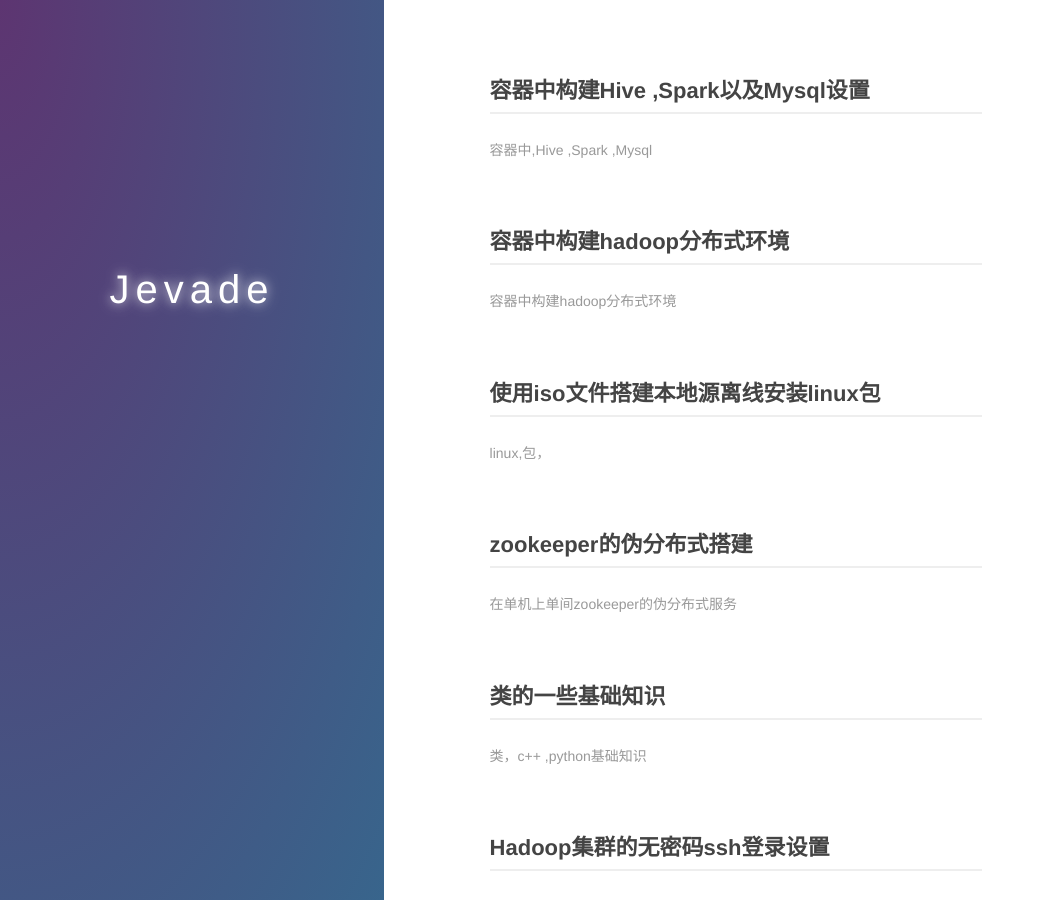
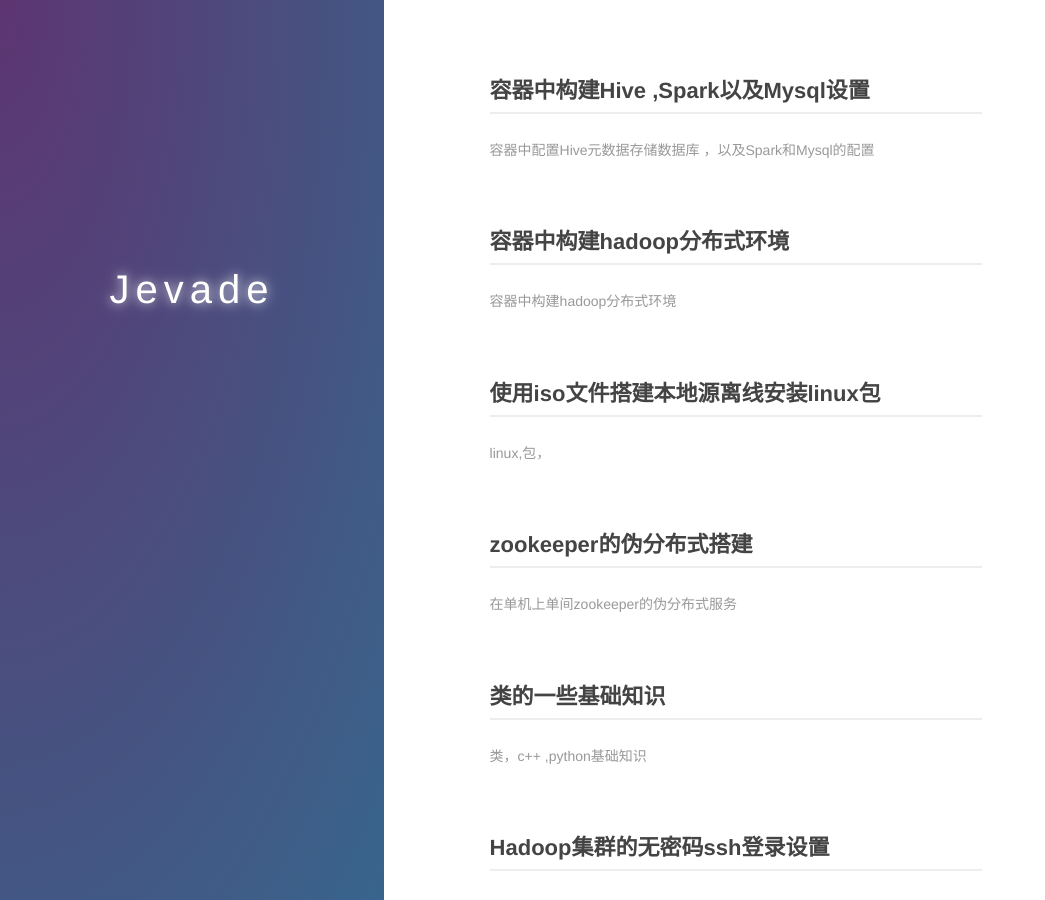
Before and after one commit to Jevade/.GitHub.io, a Jekyll site: the page built from index.md, in a window 1280 px wide and 900 px high. Shown: the whole window, without its empty margins (0-1045 px from the left). Built offline with Jekyll 4.4.1, drawn with Linux system fonts in a browser that asks for light colours.

Commit message:
修改文章

```diff
--- a/_posts/2018-12-27-hadoop-in-docker(2).md
+++ b/_posts/2018-12-27-hadoop-in-docker(2).md
@@ -2,7 +2,7 @@
 layout:     post
 title:      容器中构建Hive ,Spark以及Mysql设置
 category: blog
-description: 容器中,Hive ,Spark ,Mysql
+description: 容器中配置Hive元数据存储数据库 ，以及Spark和Mysql的配置
 tag: Hadoop,linux,docker
 ---
 
@@ -260,6 +260,8 @@ sed 替换
 	-bash-4.2# bash
 	[root@pbs1 ~]#
 
+
+
 [^1]:	.
 
 [image-1]:	https://www.dropbox.com/s/pry0fy3vqljt96c/%E5%B1%8F%E5%B9%95%E6%88%AA%E5%9B%BE%202018-12-27%2017.16.10.png?dl=0
```
